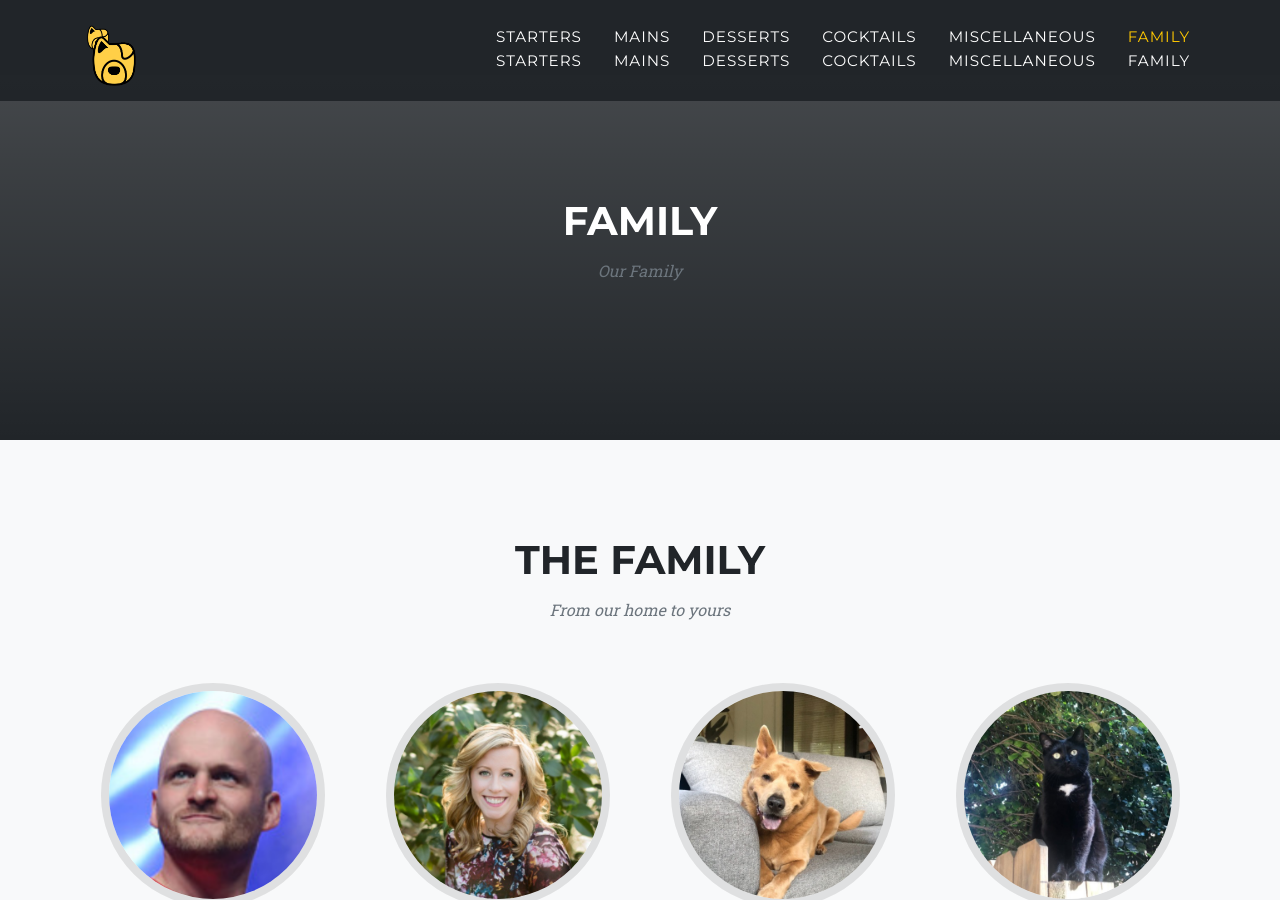
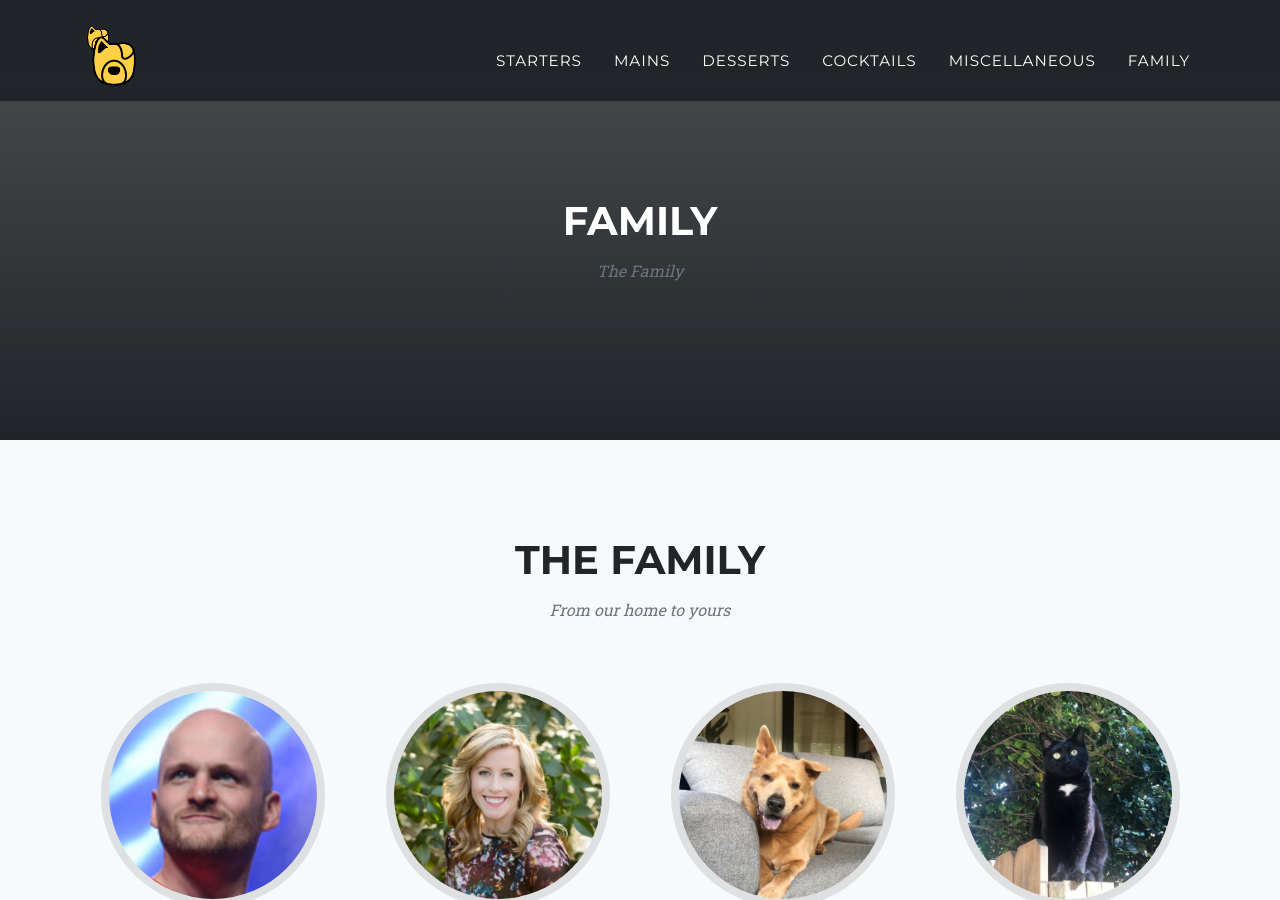
Before and after one commit to rickmanley-nc/NFG, a Jekyll site: the page built from index.html, in a window 1280 px wide and 900 px high, scrolled down 4686 px. Built offline with Jekyll 4.4.1, drawn with Linux system fonts in a browser that asks for light colours; nearby versions of some CDN libraries; grey boxes are pictures that could not be loaded.

Commit message:
duplicate fix

```diff
--- a/_includes/header.html
+++ b/_includes/header.html
@@ -8,13 +8,5 @@
             Menu
             <i class="fas fa-bars ms-1"></i>
         </button>
-        <div class="collapse navbar-collapse" id="navbarResponsive">
-            <ul class="navbar-nav text-uppercase ms-auto py-4 py-lg-0">
-                {% assign categories = "starters,mains,desserts,cocktails,miscellaneous,family" | split: "," %}
-                {% for category in categories %}
-                    <li class="nav-item"><a class="nav-link" href="#{{ category }}">{{ category | capitalize }}</a></li>
-                {% endfor %}
-            </ul>
-        </div>
     </div>
 </nav>
--- a/index.html
+++ b/index.html
@@ -95,7 +95,7 @@ layout: default
                                 {% when 'miscellaneous' %}
                                     Miscellaneous
                                 {% when 'family' %}
-                                    Our Family
+                                    The Family
                             {% endcase %}
                         </h3>
                     </div>
```
